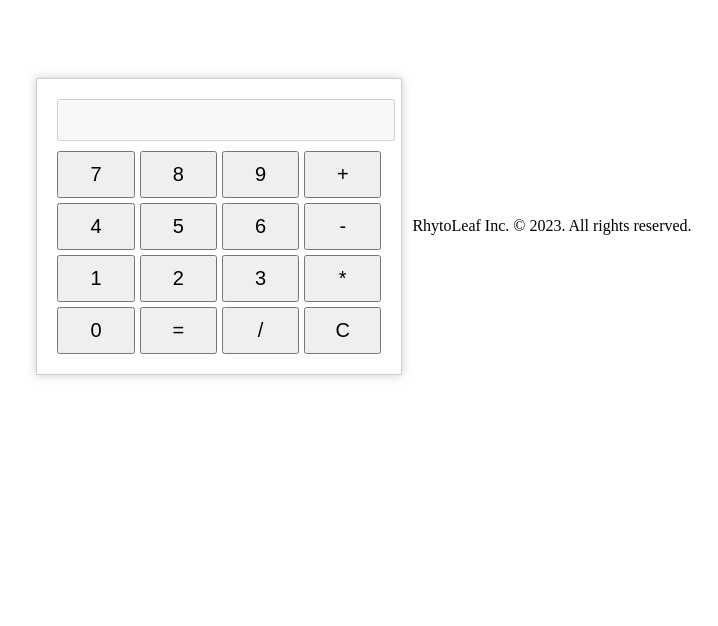
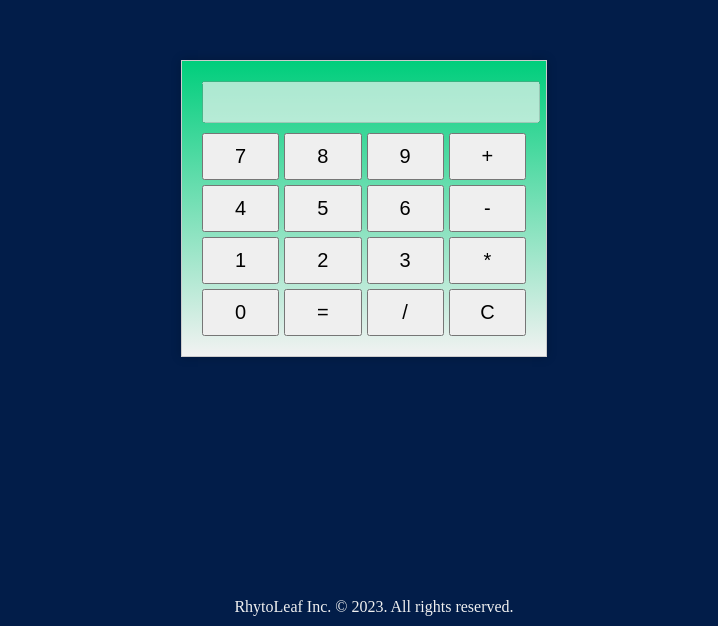
Before and after one commit to RhytoLeaf/RhytoLeaf-Calc, a plain HTML site: page index.html in a window 1280 px wide. Shown: the part 174-800 px from the top of the page, without its empty margins (276-994 px from the left). Drawn offline with Linux system fonts and the light colour scheme.

Commit message:
calc done

```diff
--- a/index.html
+++ b/index.html
@@ -1,14 +1,21 @@
 <!DOCTYPE html>
 <html>
+
+<!--
+
+    follow @rhytoleaf for more free templates
+
+ -->
 
 <head>
     <title>RhytoLeaf Calc</title>
     <link rel="stylesheet" href="styles.css">
-    <link rel="icon" type="image/png" href="your_favicon.png">
+    <link rel="icon" type="image/png" href="logo-icon.png">
 
 </head>
 
 <body>
+    <div class="square">
         <div class="calculator">
             <input type="text" id="result" disabled>
             <div class="buttons">
@@ -31,9 +38,13 @@
             </div>
         </div>
 
-    <footer class="text">
+
+        <br><br>
+
+        <footer class="footer">
             RhytoLeaf Inc. &copy; 2023. All rights reserved.
         </footer>
+    </div>
 
     <script src="script.js"></script>
 </body>
--- a/styles.css
+++ b/styles.css
@@ -1,9 +1,16 @@
+/* Styles for (calculator webpage) */
+
 body {
     display: flex;
     justify-content: center;
     align-items: center;
     height: 100vh;
     margin: 0;
+    font: 'Montserrat';
+
+    /* Navy Blue */
+    background: #021D49;
+
   }
 
   .calculator {
@@ -11,6 +18,7 @@ body {
     border: 1px solid #ccc;
     padding: 20px;
     box-shadow: 0 0 10px rgba(0, 0, 0, 0.2);
+    background: linear-gradient(to bottom, #00CE7C,#F2F2F2);
   }
 
   input[type="text"] {
@@ -38,7 +46,7 @@ body {
     bottom: 0;
     left: 0;
     width: 100%;
-    background-color: #f0f0f0;
+    color: #f0f0f0;
     padding: 10px;
     text-align: center;
   }
@@ -47,6 +55,8 @@ body {
     height: 40px; /* Adjust the height as needed */
   }
 
-  .text {
-    margin-left: 10px;
+
+  .square{
+    margin: 0 auto;
+    text-align: center;
   }
```
Also changed, not shown: logo-icon.png (added). Lines whose indentation alone changed are shown as unchanged.
